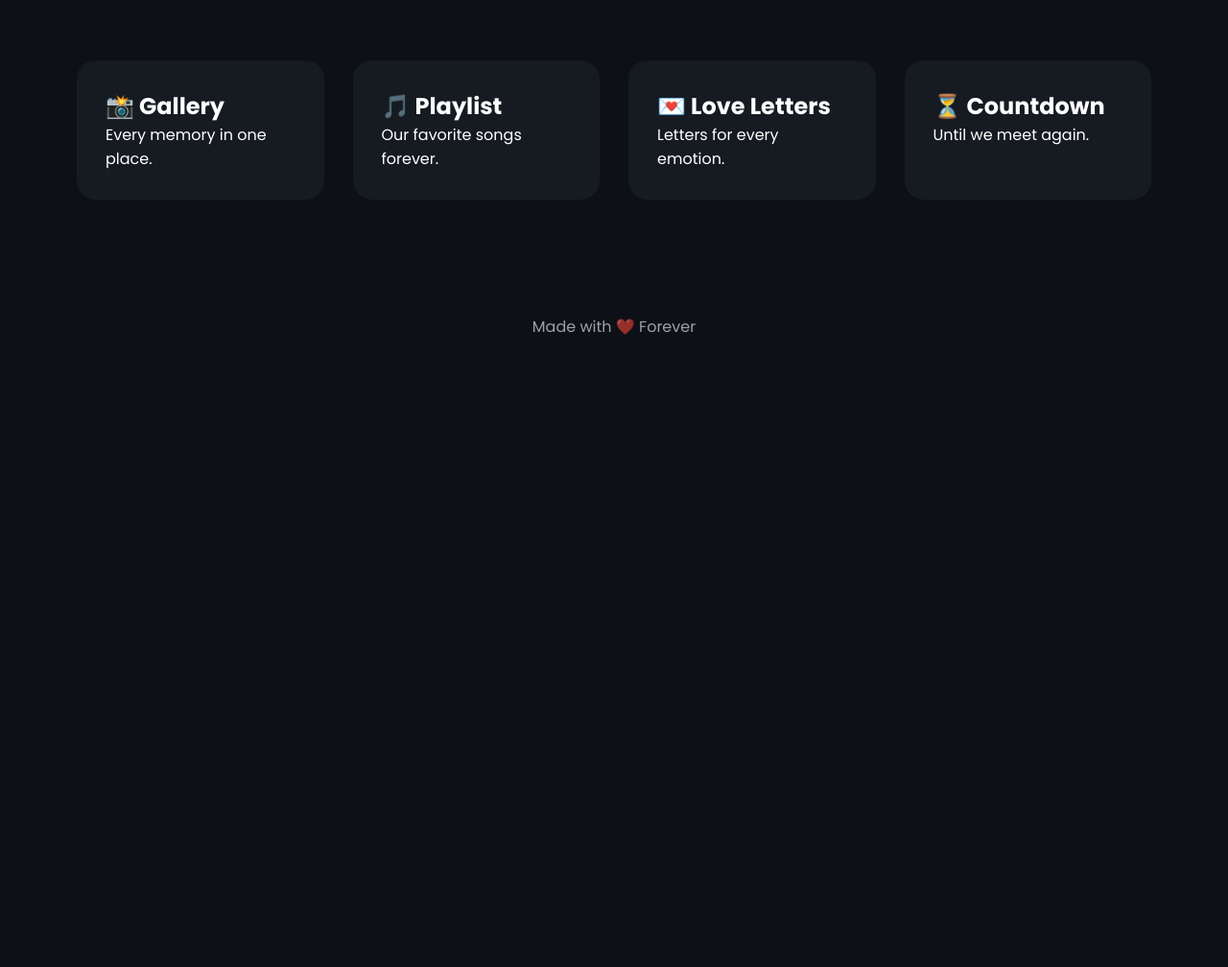
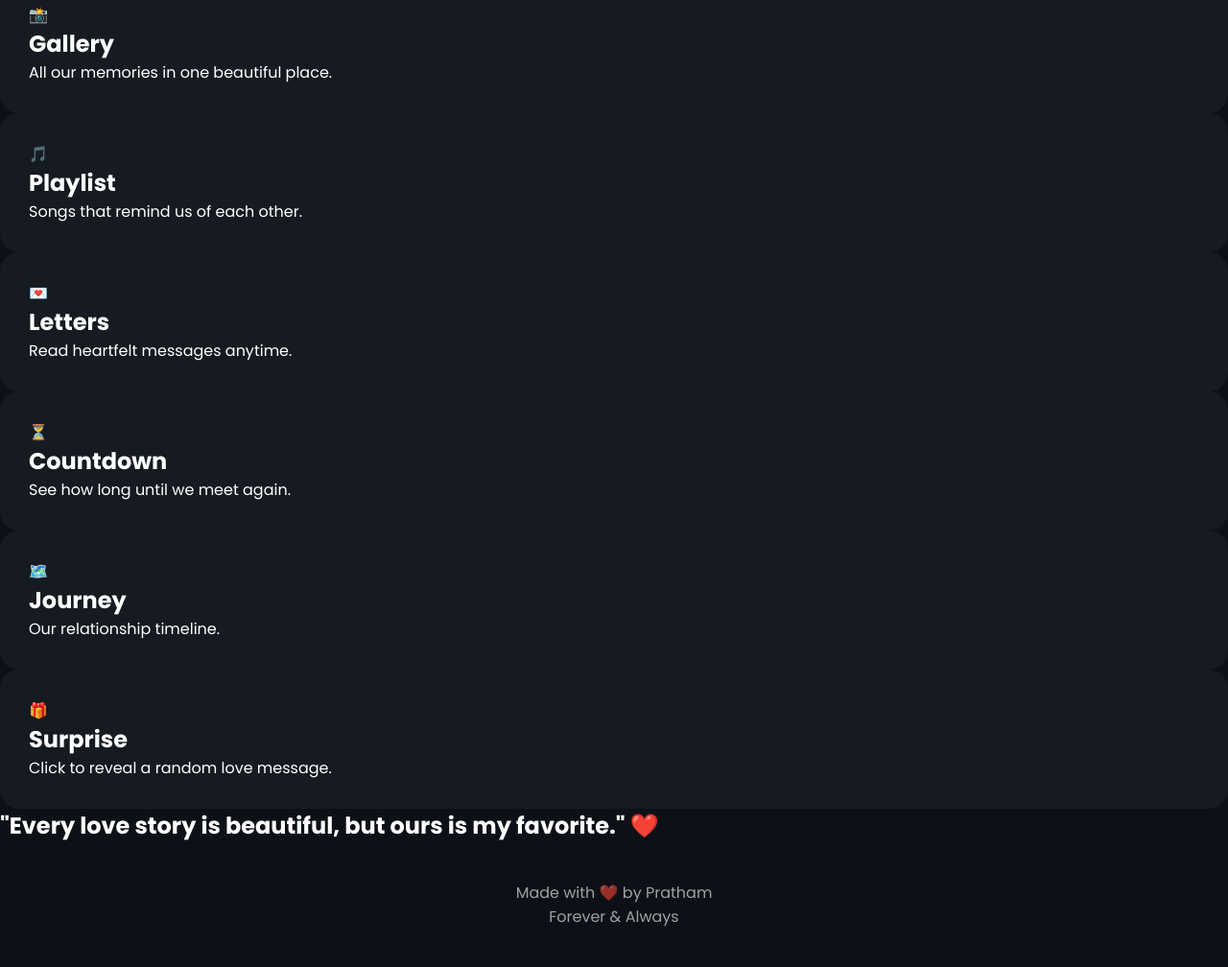
Before and after one commit to PrathamP28/webside, a plain HTML site: page Our-Forever/index.html in a window 1280 px wide. Shown: the part 812-1820 px from the top of the page at 96% size. Before the commit the page ends 1205 px from the top, so only its background shows below. Drawn offline with Linux system fonts and the light colour scheme.

Commit message:
Revise index.html for improved layout and content
Updated the HTML structure and content to enhance the presentation of the website. Added new sections for features and quotes, and modified existing text for clarity.

```diff
--- a/Our-Forever/index.html
+++ b/Our-Forever/index.html
@@ -1,24 +1,33 @@
 <!DOCTYPE html>
 <html lang="en">
+
 <head>
+
 <meta charset="UTF-8">
+
 <meta name="viewport" content="width=device-width, initial-scale=1.0">
+
 <title>Our Forever ❤️</title>
 
 <link rel="stylesheet" href="css/style.css">
 
-<link href="https://fonts.googleapis.com/css2?family=Poppins:wght@300;400;600;700&family=Dancing+Script:wght@700&display=swap" rel="stylesheet">
+<link href="https://fonts.googleapis.com/css2?family=Poppins:wght@300;400;500;600;700&family=Dancing+Script:wght@700&display=swap" rel="stylesheet">
+
+<link rel="icon" href="images/favicon.png">
+
 </head>
 
 <body>
 
-<div class="hearts"></div>
+<header>
 
-<nav>
+<nav class="navbar">
 
-<h2>❤️ Our Forever</h2>
+<div class="logo">
+❤️ Our Forever
+</div>
 
-<ul>
+<ul class="nav-links">
 
 <li><a href="index.html">Home</a></li>
 
@@ -40,61 +49,156 @@
 
 </nav>
 
+</header>
+
 <section class="hero">
 
-<h1>Pratham ❤️ Your Girlfriend</h1>
+<div class="overlay">
+
+<h1>
+Pratham ❤️ Your Love
+</h1>
 
 <p>
-Distance means so little when someone means so much.
+
+Distance may separate us,
+
+but every heartbeat brings us closer.
+
+Forever starts with us.
+
 </p>
 
-<a href="gallery.html" class="btn">Our Memories</a>
+<a href="gallery.html" class="btn">
+
+📸 Explore Memories
+
+</a>
+
+</div>
 
 </section>
 
-<section class="cards">
+<section class="features">
 
 <div class="card">
 
-<h2>📸 Gallery</h2>
+<div class="icon">📸</div>
 
-<p>Every memory in one place.</p>
+<h2>Gallery</h2>
+
+<p>
+
+All our memories in one beautiful place.
+
+</p>
 
 </div>
 
 <div class="card">
 
-<h2>🎵 Playlist</h2>
+<div class="icon">🎵</div>
 
-<p>Our favorite songs forever.</p>
+<h2>Playlist</h2>
+
+<p>
+
+Songs that remind us of each other.
+
+</p>
 
 </div>
 
 <div class="card">
 
-<h2>💌 Love Letters</h2>
+<div class="icon">💌</div>
 
-<p>Letters for every emotion.</p>
+<h2>Letters</h2>
+
+<p>
+
+Read heartfelt messages anytime.
+
+</p>
 
 </div>
 
 <div class="card">
 
-<h2>⏳ Countdown</h2>
+<div class="icon">⏳</div>
 
-<p>Until we meet again.</p>
+<h2>Countdown</h2>
+
+<p>
+
+See how long until we meet again.
+
+</p>
+
+</div>
+
+<div class="card">
+
+<div class="icon">🗺️</div>
+
+<h2>Journey</h2>
+
+<p>
+
+Our relationship timeline.
+
+</p>
+
+</div>
+
+<div class="card">
+
+<div class="icon">🎁</div>
+
+<h2>Surprise</h2>
+
+<p>
+
+Click to reveal a random love message.
+
+</p>
 
 </div>
 
 </section>
 
+<section class="quote">
+
+<h2>
+
+"Every love story is beautiful,
+
+but ours is my favorite."
+
+❤️
+
+</h2>
+
+</section>
+
 <footer>
 
-Made with ❤️ Forever
+<p>
+
+Made with ❤️ by Pratham
+
+</p>
+
+<p>
+
+Forever & Always
+
+</p>
 
 </footer>
 
 <script src="js/app.js"></script>
 
 </body>
+
 </html>
```
